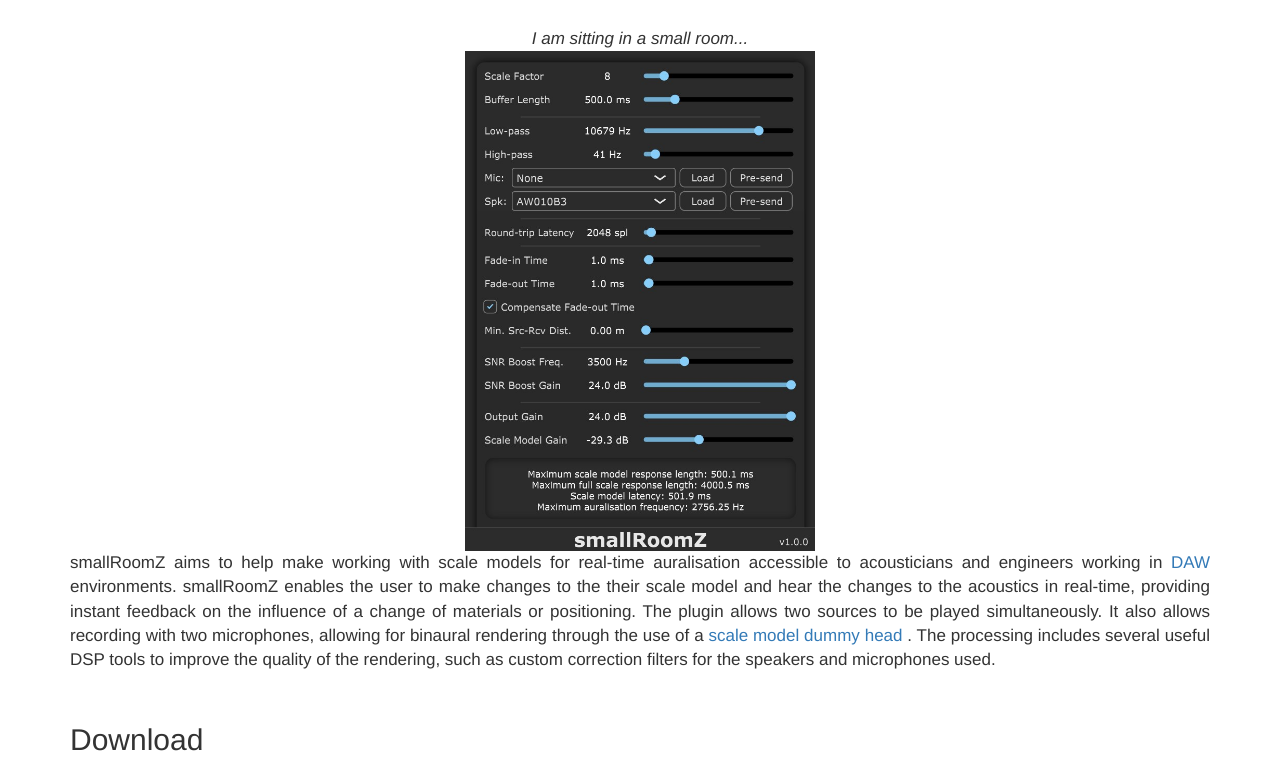
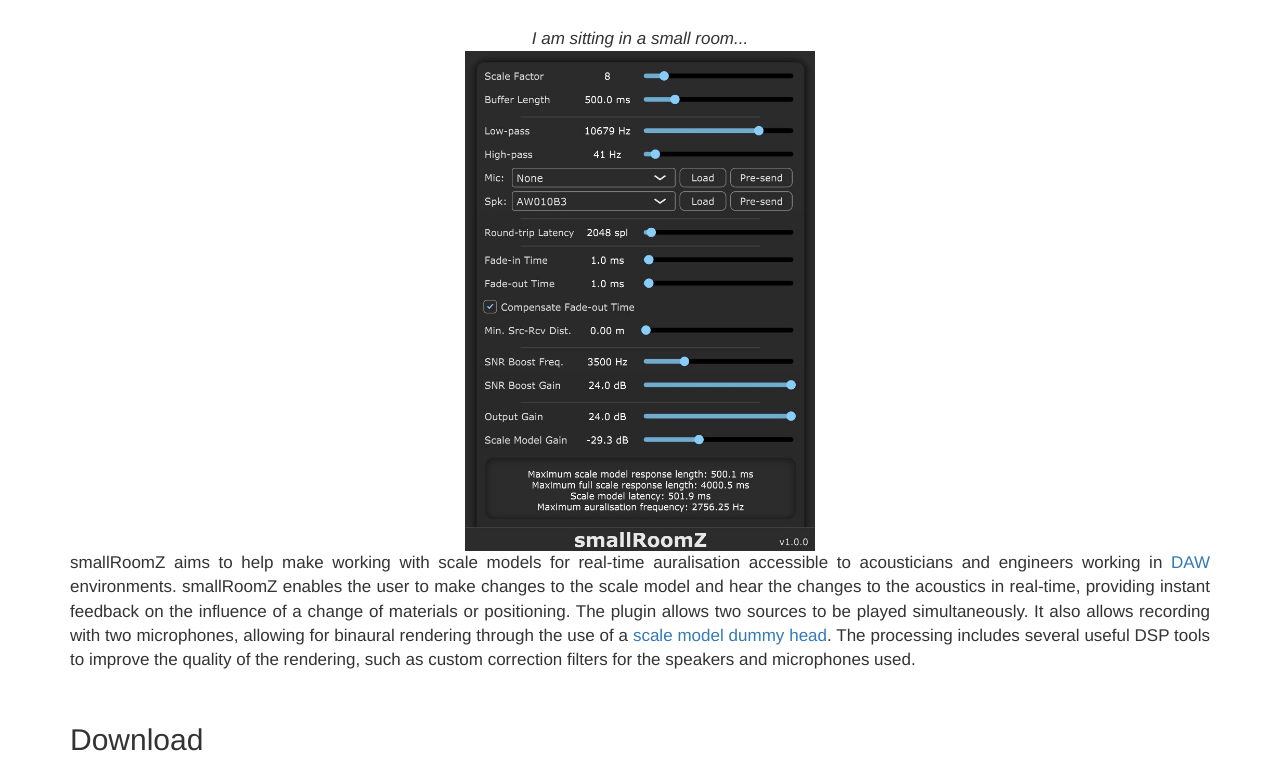
Before and after one commit to LAM-IJLRA/smallroomz_website, a plain HTML site: page index.html in a window 1280 px wide. Shown: the part 167-940 px from the top of the page. Drawn offline with Linux system fonts and the light colour scheme.

Commit message:
Fixed typos

```diff
--- a/index.html
+++ b/index.html
@@ -115,8 +115,8 @@
              <div class="col-sm-12 text-justify">
                 <p>
 					smallRoomZ aims to help make working with scale models for real-time auralisation accessible to acousticians and engineers working in <a href="https://en.wikipedia.org/wiki/Digital_audio_workstation">DAW</a> environments.
-                    smallRoomZ enables the user to make changes to the their scale model and hear the changes to the acoustics in real-time, providing instant feedback on the influence of a change of materials or positioning.
-					The plugin allows two sources to be played simultaneously. It also allows recording with two microphones, allowing for binaural rendering through the use of a <a href="https://pyrapple.github.io/pages/scale-head.html"> scale model dummy head </a>. The processing includes several useful DSP tools to improve the quality of the rendering, such as custom correction filters for the speakers and microphones used.
+                    smallRoomZ enables the user to make changes to the scale model and hear the changes to the acoustics in real-time, providing instant feedback on the influence of a change of materials or positioning.
+					The plugin allows two sources to be played simultaneously. It also allows recording with two microphones, allowing for binaural rendering through the use of a <a href="https://pyrapple.github.io/pages/scale-head.html"> scale model dummy head</a>. The processing includes several useful DSP tools to improve the quality of the rendering, such as custom correction filters for the speakers and microphones used.
                 </p>
             </div>
 
```
